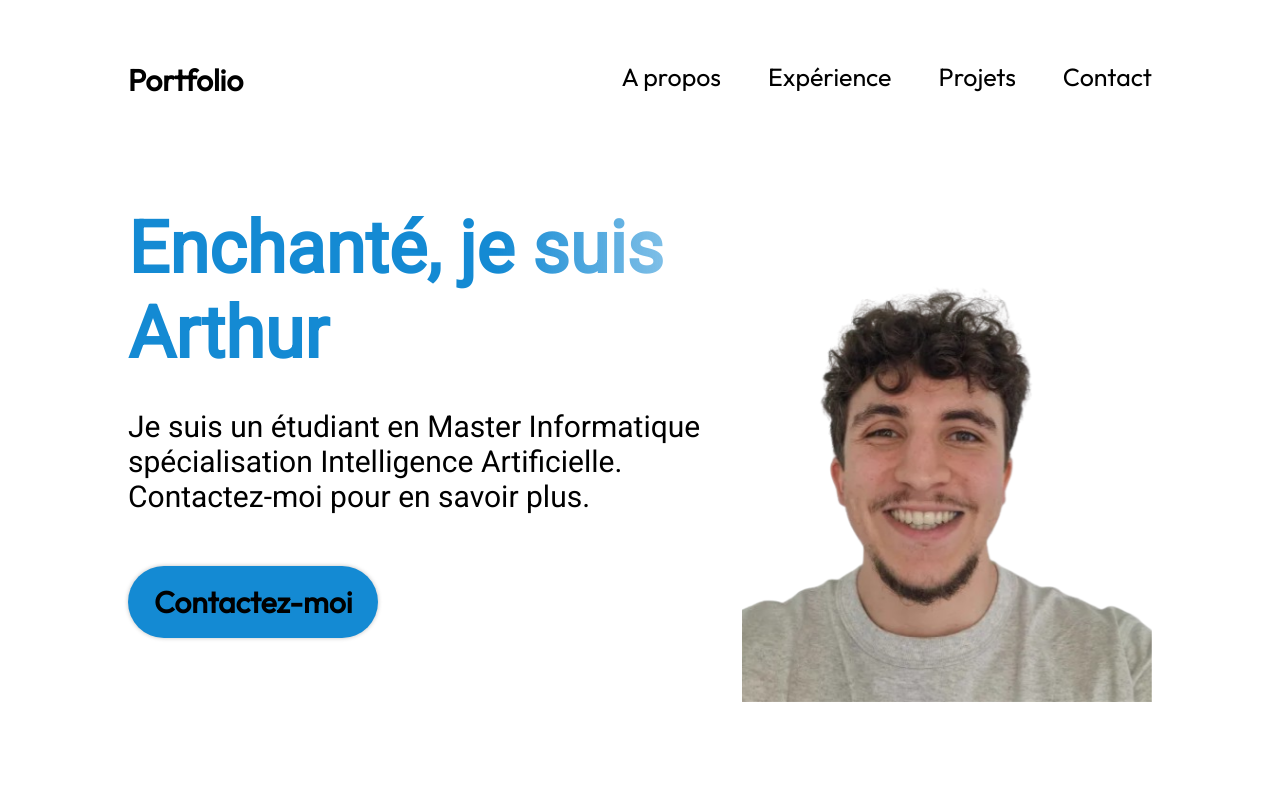
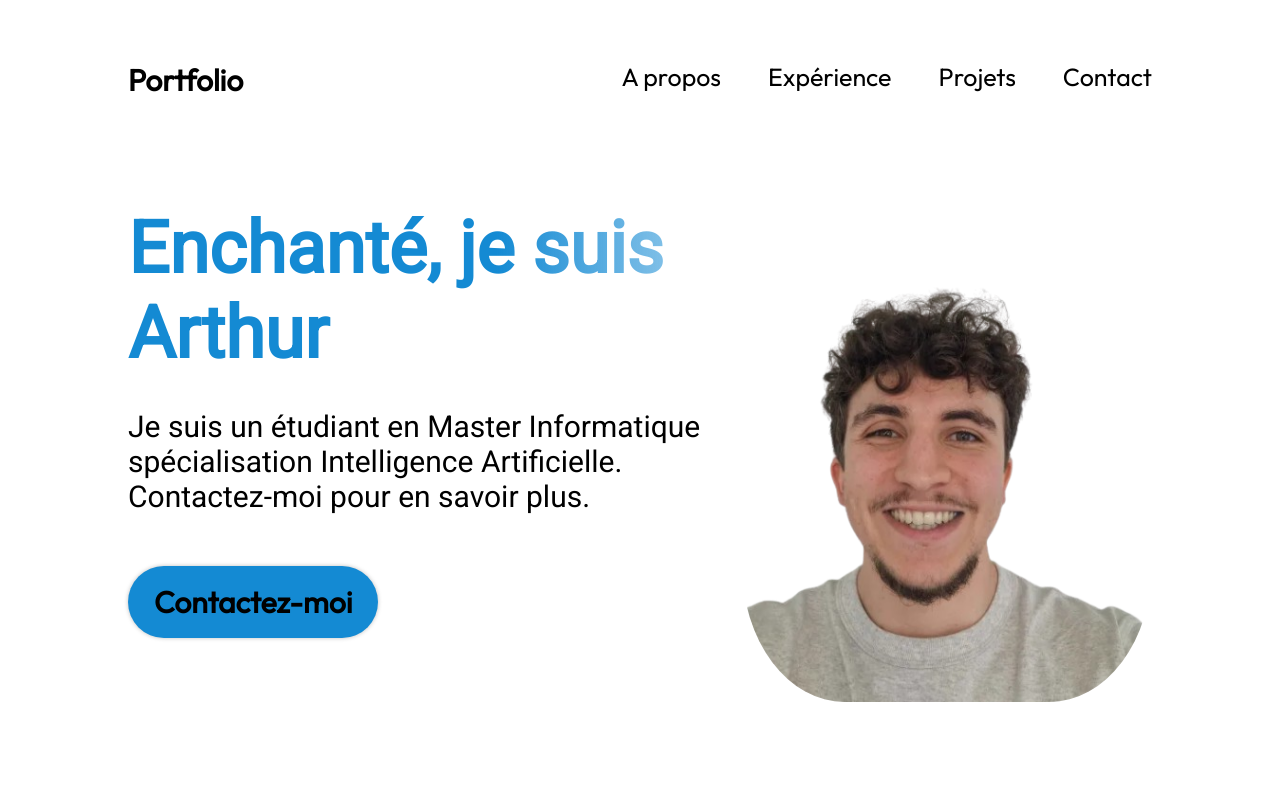
Before and after one commit to adesbx/PortfolioV2, a React (Vite) app: page / in a window 1280 px wide. Shown: the top 800 px of the page. Built offline with nearby package versions, Linux system fonts and the light colour scheme.

Commit message:
Radius on HeroImg

```diff
--- a/src/components/Hero/Hero.module.css
+++ b/src/components/Hero/Hero.module.css
@@ -53,6 +53,8 @@
     width: 40%;
     z-index: 1;
 
+    border-radius: 25%;
+
     animation-name: floating;
     animation-duration: 3s;
     animation-iteration-count: infinite;
```
